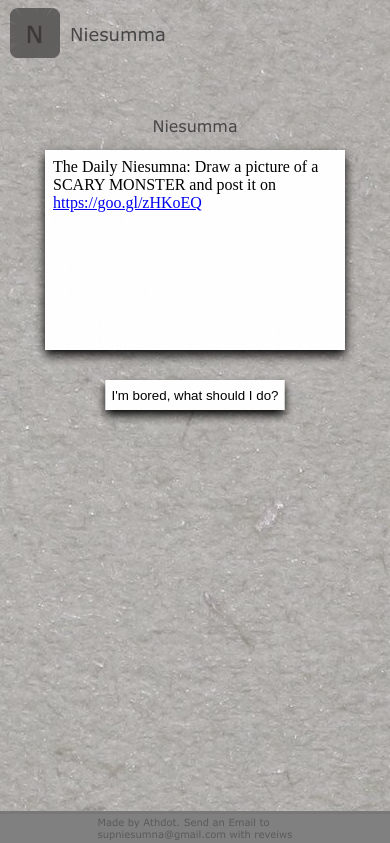
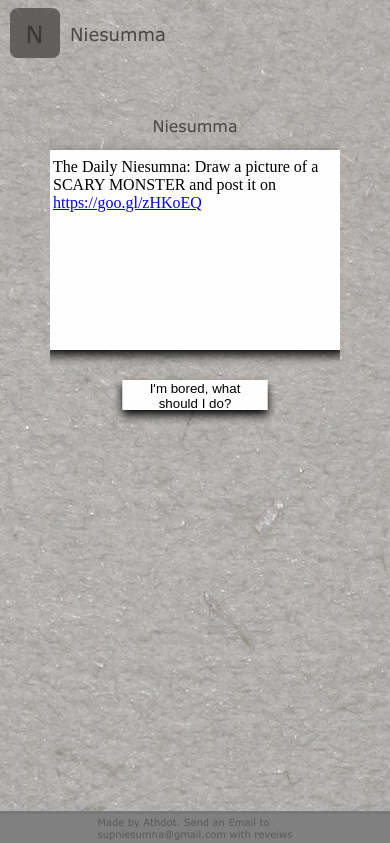
Before and after one commit to niesumnaFiles/niesumnaFiles.github.io, a plain HTML site: page index.html in a window 390 px wide. Shown: the top 843 px of the page. Drawn offline with Linux system fonts and the light colour scheme.

Commit message:
Update index.html

```diff
--- a/index.html
+++ b/index.html
@@ -59,11 +59,10 @@
 
 		<!-- here is the iframe window -->
 
-		<iframe id="s" src="begin.html" style="width: 100%; height: 100vh; position:absolute; top: 100px; left: 50%; transform:translateX(-50%); border: none;">
-			<script>
-				document.getElementById("s").style.width = window.innerWidth-100 + "px";
-			</script>
-		</iframe>
+		<iframe id="s" src="begin.html" style="width: 100%; height: 100vh; position:absolute; top: 100px; left: 50%; transform:translateX(-50%); border: none;"></iframe>
+		<script>
+			document.getElementById("s").style.width = window.innerWidth-100 + "px";
+		</script>
 
 		<div id="claimer" style="position:absolute; bottom: 0; left: 0; width: 100%; height: 30px; background-color: gray; border-style: solid; border: none; border-top: solid rgb(120,120,120);">
 			<p style="position:absolute; top: -8px; left: 50%; transform:translateX(-50%); color: rgb(90,90,90); font-size: 10px;">Made by Athdot. Send an Email to supniesumna@gmail.com with reveiws</p>
```
